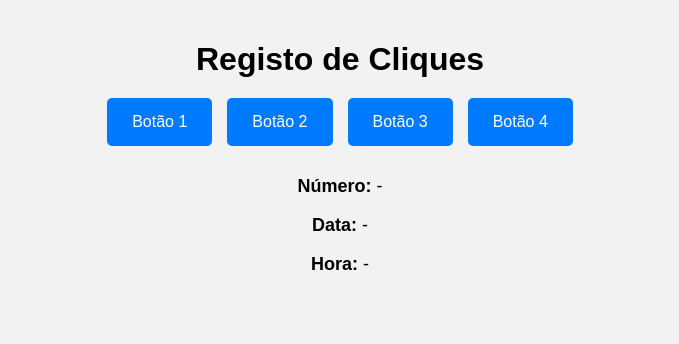
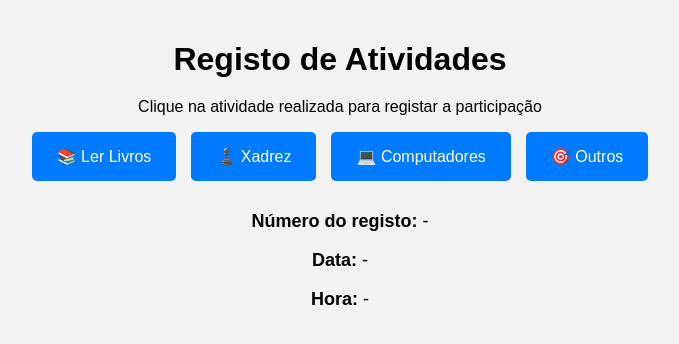
Before and after one commit to tomascarreira986-hash/registo-cliques, a Python web app: template templates/index.html in a window 1280 px wide. Shown: the top 344 px of the page, without its empty margins (300-979 px from the left). Run offline with Jinja, Linux system fonts and the light colour scheme; the template is opened without the code that fills it, so the values that code supplies are empty.

Commit message:
index.html

```diff
--- a/templates/index.html
+++ b/templates/index.html
@@ -2,24 +2,30 @@
 <html lang="pt">
 <head>
     <meta charset="UTF-8">
-    <title>Registo de Cliques</title>
+    <title>Atividades da Escola</title>
     <link rel="stylesheet" href="/static/style.css">
+    <meta name="viewport" content="width=device-width, initial-scale=1.0">
 </head>
 <body>
 
-    <h1>Registo de Cliques</h1>
+    <div class="container">
+        <h1>Registo de Atividades</h1>
+        <p class="subtitulo">
+            Clique na atividade realizada para registar a participação
+        </p>
 
-    <div class="botoes">
-        <button onclick="registarClique('Botão 1')">Botão 1</button>
-        <button onclick="registarClique('Botão 2')">Botão 2</button>
-        <button onclick="registarClique('Botão 3')">Botão 3</button>
-        <button onclick="registarClique('Botão 4')">Botão 4</button>
-    </div>
+        <div class="botoes">
+            <button onclick="registarClique('Ler Livros')">📚 Ler Livros</button>
+            <button onclick="registarClique('Xadrez')">♟️ Xadrez</button>
+            <button onclick="registarClique('Computadores')">💻 Computadores</button>
+            <button onclick="registarClique('Outros')">🎯 Outros</button>
+        </div>
 
-    <div id="resultado">
-        <p><strong>Número:</strong> -</p>
-        <p><strong>Data:</strong> -</p>
-        <p><strong>Hora:</strong> -</p>
+        <div id="resultado" class="resultado">
+            <p><strong>Número do registo:</strong> -</p>
+            <p><strong>Data:</strong> -</p>
+            <p><strong>Hora:</strong> -</p>
+        </div>
     </div>
 
     <script src="/static/script.js"></script>
```
